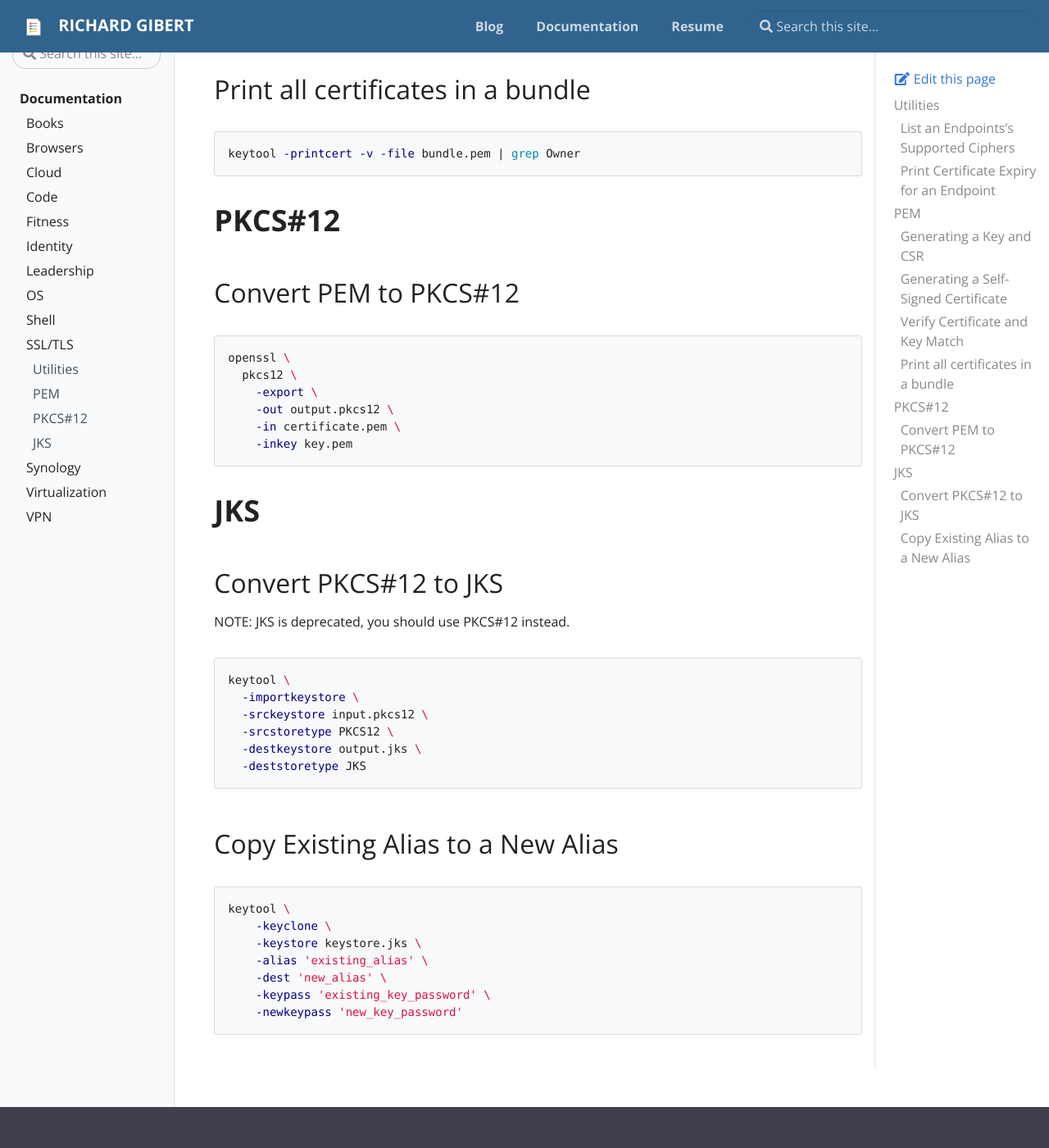
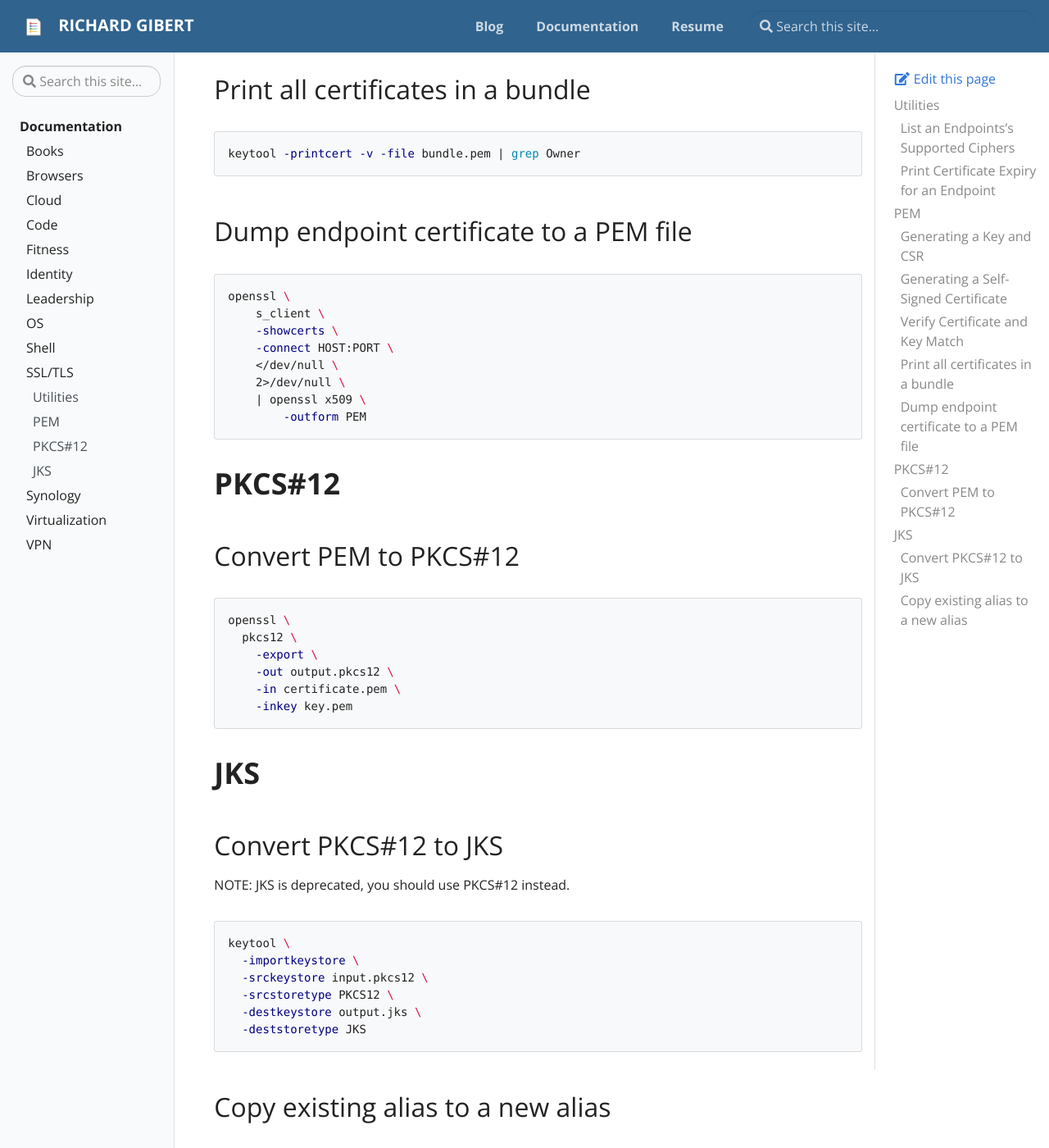
Before and after one commit to rgibert/rgibert.github.io, a Jekyll site: the page built from _docs/ssltls.md, in a window 1280 px wide and 1400 px high, scrolled down 1773 px. Shown: the whole window at 82% size. Built offline with Jekyll 4.4.1, drawn with Linux system fonts in a browser that asks for light colours.

Commit message:
add dump endpoint to pem

```diff
--- a/_docs/ssltls.md
+++ b/_docs/ssltls.md
@@ -74,6 +74,19 @@ fi
 keytool -printcert -v -file bundle.pem | grep Owner
 ~~~
 
+## Dump endpoint certificate to a PEM file
+
+~~~ bash
+openssl \
+    s_client \
+    -showcerts \
+    -connect HOST:PORT \
+    </dev/null \
+    2>/dev/null \
+    | openssl x509 \
+        -outform PEM
+~~~
+
 
 # PKCS#12
 
@@ -103,7 +116,7 @@ keytool \
   -deststoretype JKS
 ~~~
 
-## Copy Existing Alias to a New Alias
+## Copy existing alias to a new alias
 
 ~~~ bash
 keytool \
```
